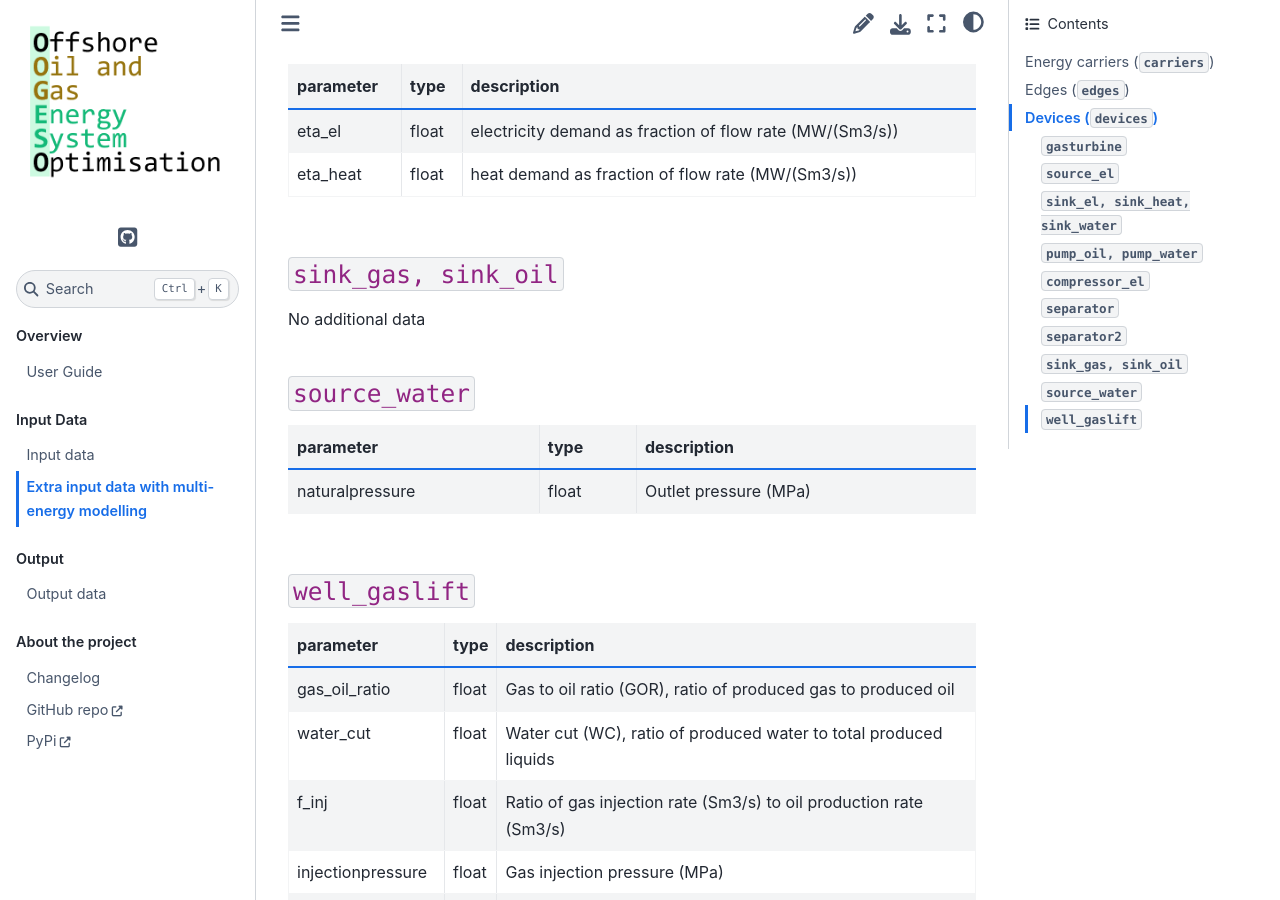
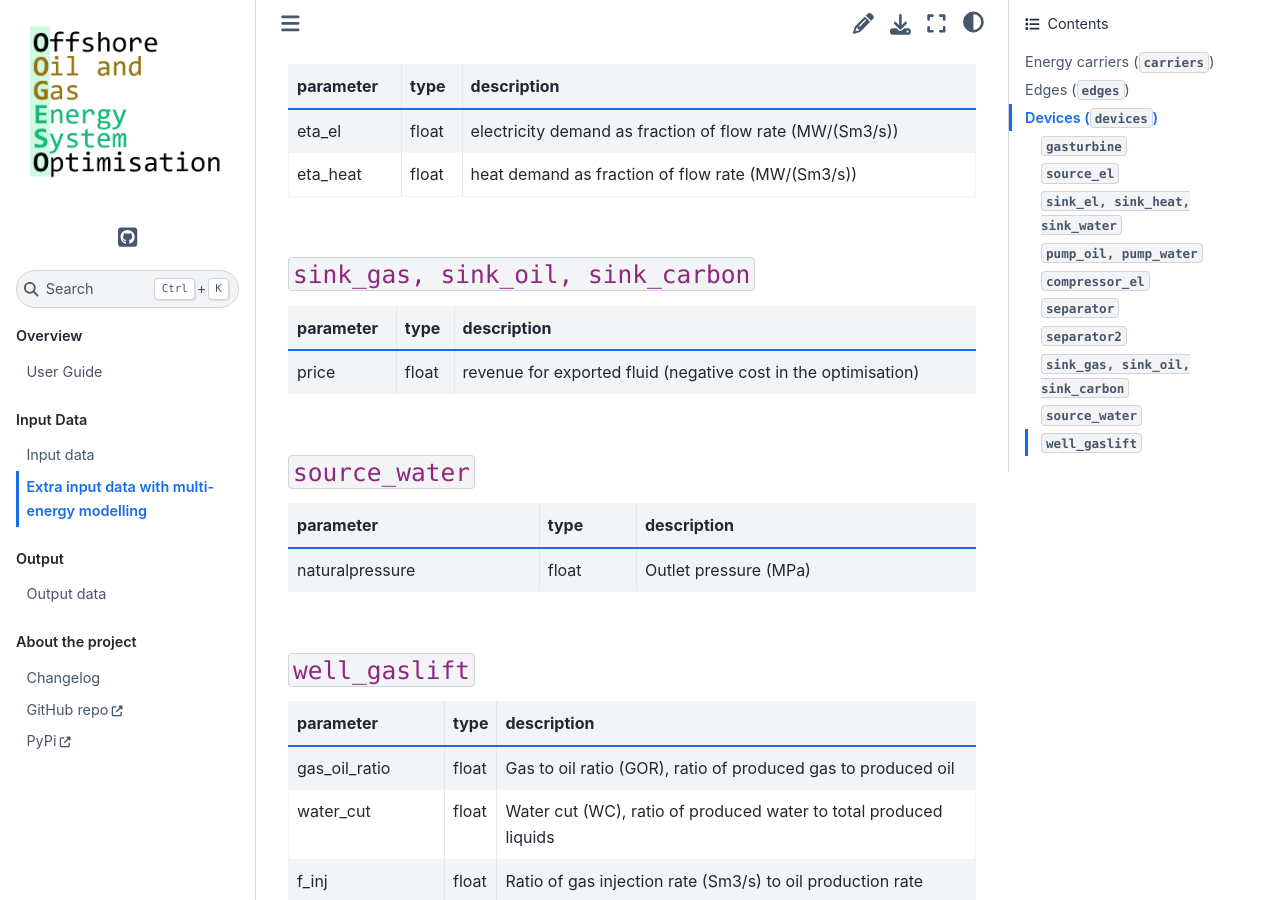
Before and after one commit to oogeso/oogeso, a Sphinx documentation site: the page built from docs/input_data_multienergy.md, in a window 1280 px wide and 900 px high, scrolled down 3883 px. Built offline with Sphinx 7.4.7 and the Sphinx Book theme 1.1.4, drawn with Linux system fonts in a browser that asks for light colours; some of the changed text lies outside the part shown.

````diff
--- a/docs/input_data_multienergy.md
+++ b/docs/input_data_multienergy.md
@@ -35,7 +35,7 @@ These tables shows edgeparameters used in addition to the [generic edge paramete
 
 Additional edge data specific to edge type:
 
-### ```heat, hydrogen```
+### ```heat, hydrogen, carbon```
 No additional data used.
 
 ### ```gas, oil, water```
@@ -103,8 +103,10 @@ parameter | type | description
 eta_el      | float | electricity demand as fraction of flow rate (MW/(Sm3/s))
 eta_heat    | float | heat demand as fraction of flow rate (MW/(Sm3/s))
 
-### ```sink_gas, sink_oil```
-No additional data
+### ```sink_gas, sink_oil, sink_carbon```
+parameter | type | description
+----------|------|------------
+price     | float | revenue for exported fluid (negative cost in the optimisation)
 
 ### ```source_water```
 parameter | type | description
--- a/pyproject.toml
+++ b/pyproject.toml
@@ -1,6 +1,6 @@
 [tool.poetry]
 name = "oogeso"
-version = "1.0.5"
+version = "1.1.0"
 description = "Offshore Oil and Gas Field Energy System Operational Optimisation (OOGESO)"
 authors = ["Harald Svendsen <harald.svendsen@sintef.no>"]
 license = "MIT License (http://opensource.org/licenses/MIT)"
````
Also changed, not shown: docs/changelog.md (+3 -1 lines).
